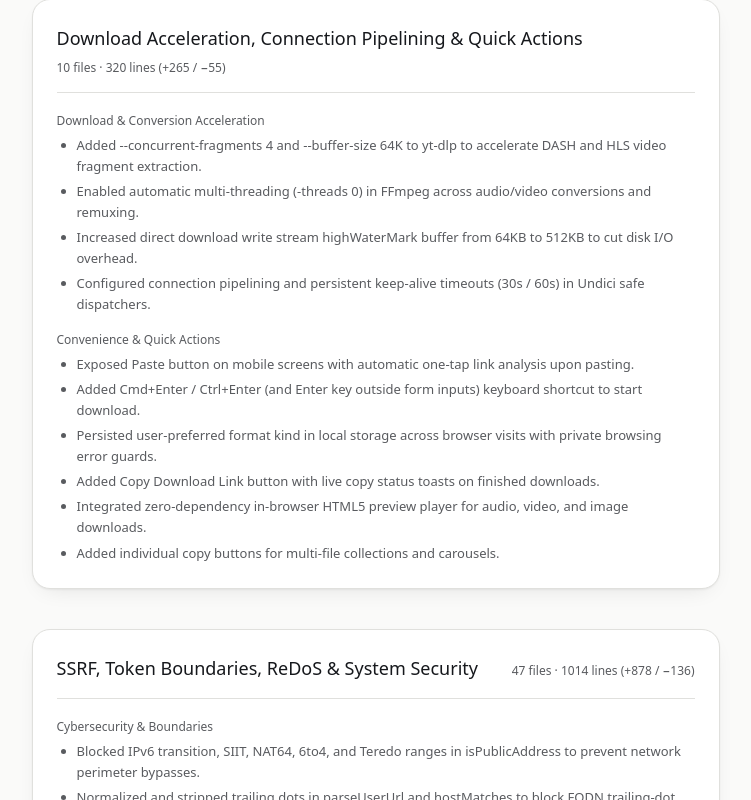
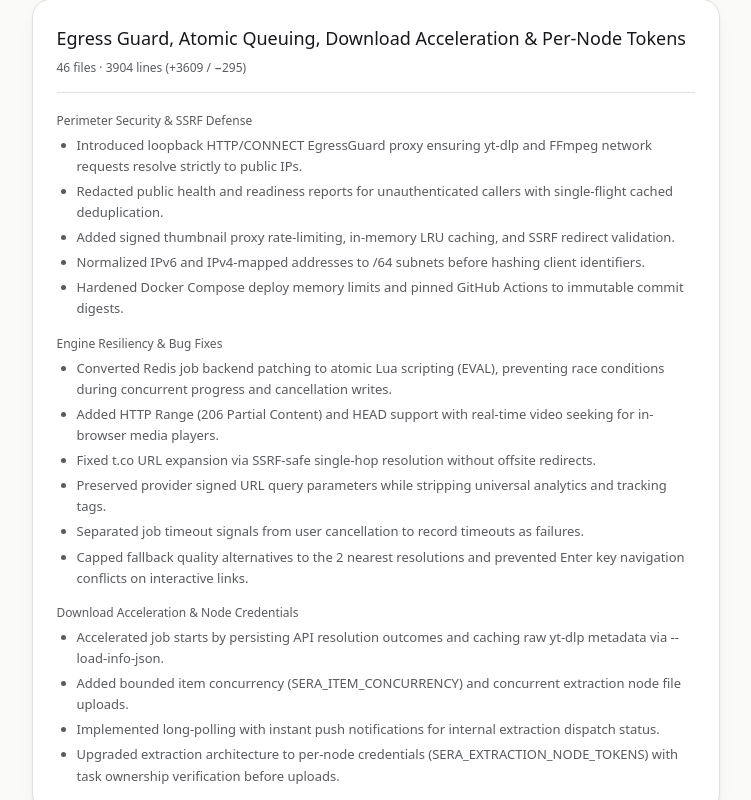
Before and after one commit to seraphicidal/sera-toolkit, a Next.js app in the folder apps/web/: page /patch-notes in a window 1280 px wide. Shown: the part 340-1140 px from the top of the page, without its empty margins (257-1008 px from the left). Built offline with nearby package versions, Linux system fonts and the light colour scheme; no server answers.

Commit message:
Add patch notes for security hardening and download acceleration

```diff
--- a/apps/web/src/app/patch-notes/page.tsx
+++ b/apps/web/src/app/patch-notes/page.tsx
@@ -26,6 +26,48 @@ interface PatchRecord {
 }
 
 const PATCHES: readonly PatchRecord[] = [
+  {
+    id: 'security-hardening-performance',
+    title: 'Egress Guard, Atomic Queuing, Download Acceleration & Per-Node Tokens',
+    stats: {
+      files: 46,
+      insertions: 3609,
+      deletions: 295,
+      total: 3904,
+    },
+    categories: [
+      {
+        name: 'Perimeter Security & SSRF Defense',
+        items: [
+          'Introduced loopback HTTP/CONNECT EgressGuard proxy ensuring yt-dlp and FFmpeg network requests resolve strictly to public IPs.',
+          'Redacted public health and readiness reports for unauthenticated callers with single-flight cached deduplication.',
+          'Added signed thumbnail proxy rate-limiting, in-memory LRU caching, and SSRF redirect validation.',
+          'Normalized IPv6 and IPv4-mapped addresses to /64 subnets before hashing client identifiers.',
+          'Hardened Docker Compose deploy memory limits and pinned GitHub Actions to immutable commit digests.',
+        ],
+      },
+      {
+        name: 'Engine Resiliency & Bug Fixes',
+        items: [
+          'Converted Redis job backend patching to atomic Lua scripting (EVAL), preventing race conditions during concurrent progress and cancellation writes.',
+          'Added HTTP Range (206 Partial Content) and HEAD support with real-time video seeking for in-browser media players.',
+          'Fixed t.co URL expansion via SSRF-safe single-hop resolution without offsite redirects.',
+          'Preserved provider signed URL query parameters while stripping universal analytics and tracking tags.',
+          'Separated job timeout signals from user cancellation to record timeouts as failures.',
+          'Capped fallback quality alternatives to the 2 nearest resolutions and prevented Enter key navigation conflicts on interactive links.',
+        ],
+      },
+      {
+        name: 'Download Acceleration & Node Credentials',
+        items: [
+          'Accelerated job starts by persisting API resolution outcomes and caching raw yt-dlp metadata via --load-info-json.',
+          'Added bounded item concurrency (SERA_ITEM_CONCURRENCY) and concurrent extraction node file uploads.',
+          'Implemented long-polling with instant push notifications for internal extraction dispatch status.',
+          'Upgraded extraction architecture to per-node credentials (SERA_EXTRACTION_NODE_TOKENS) with task ownership verification before uploads.',
+        ],
+      },
+    ],
+  },
   {
     id: 'acceleration-actions',
     title: 'Download Acceleration, Connection Pipelining & Quick Actions',
```
